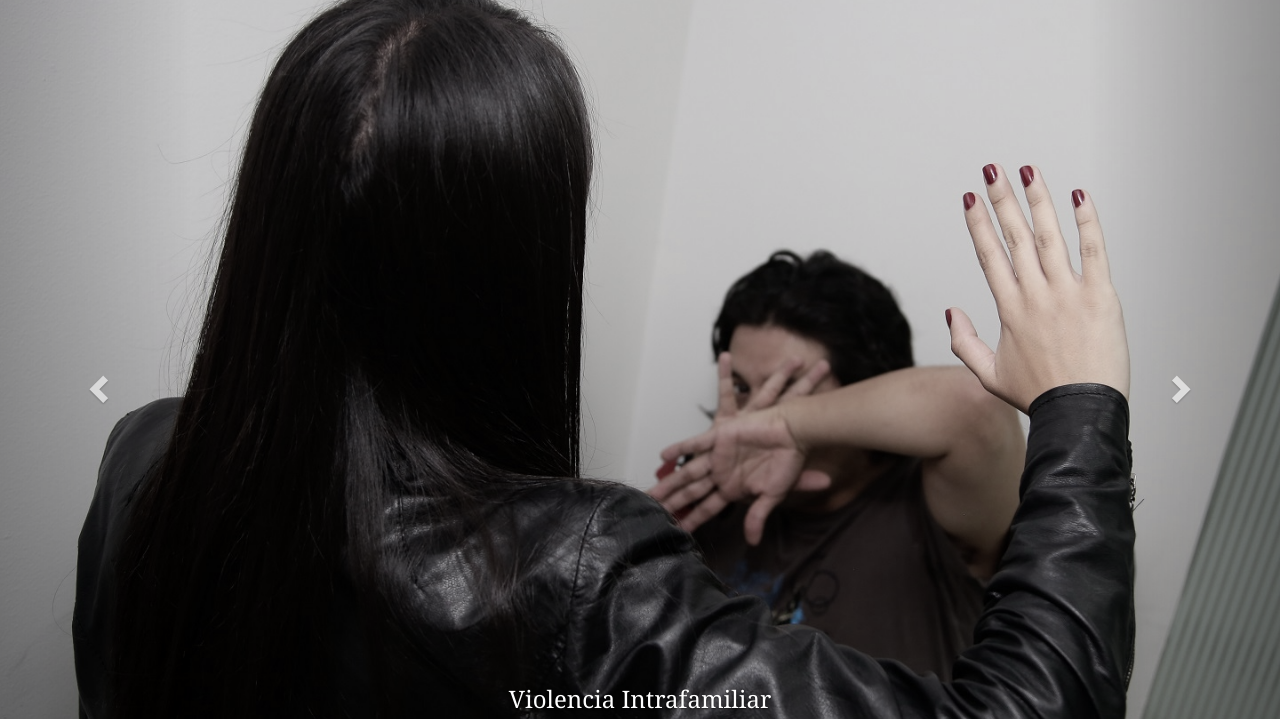
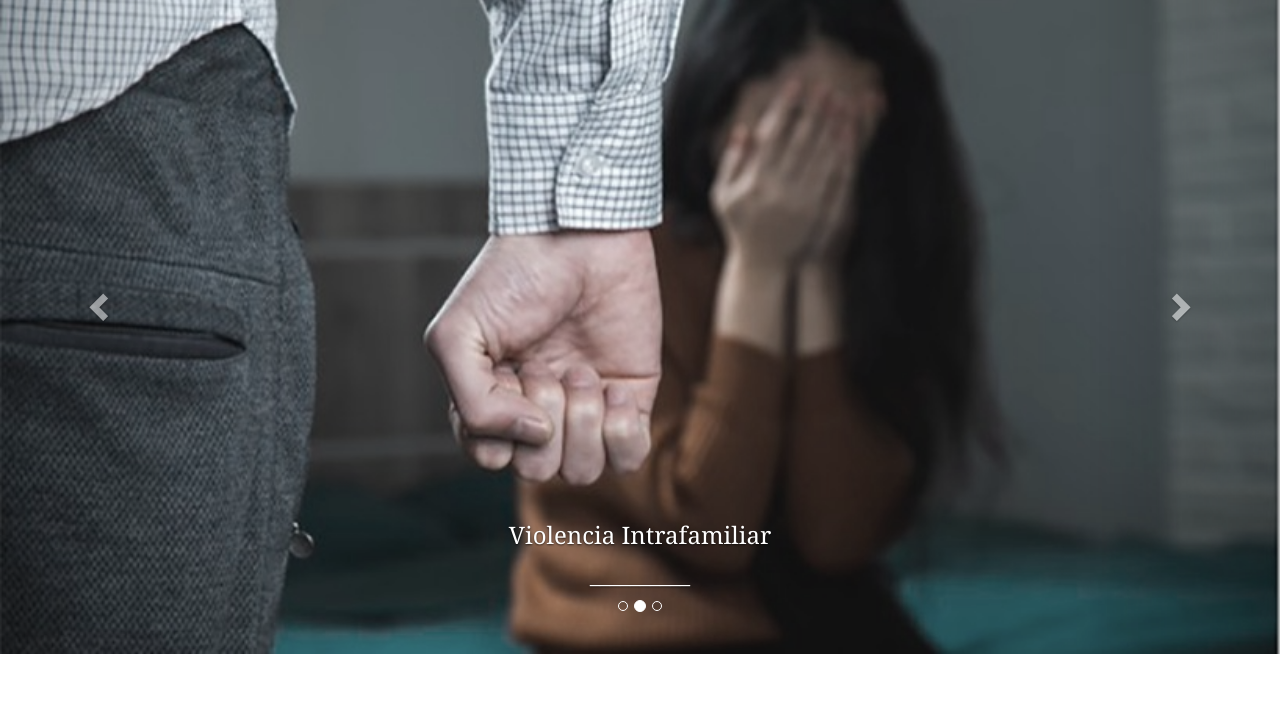
Before and after one commit to FriDayST/FriDay.github.io, a plain HTML site: page Index.html in a window 1280 px wide. Shown: the part 53-772 px from the top of the page. Drawn offline with nearby package versions, Linux system fonts and the light colour scheme.

Commit message:
Update Index.html

```diff
--- a/Index.html
+++ b/Index.html
@@ -202,7 +202,7 @@
       </div>
 
       <div class="item">
-        <img src="Imagenes/V_Intrafamiliar.jpg" alt="Chicago" width="1200" height="700">
+        <img src="Imagenes/V_Intrafam.jpg" alt="Chicago" width="1200" height="700">
         <div class="carousel-caption">
           <h3>Violencia Intrafamiliar</h3>
           <p>__________</p>
```
